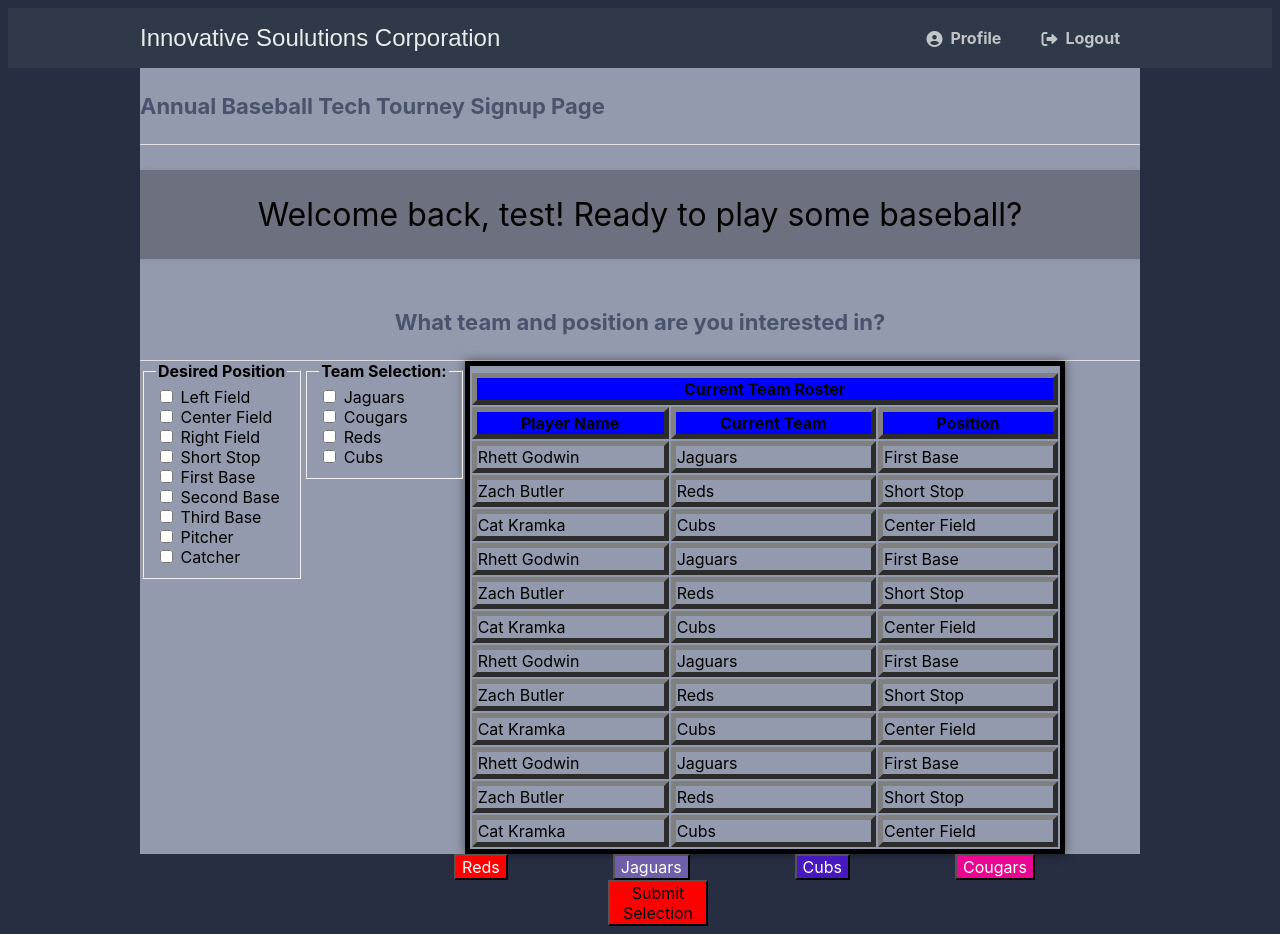
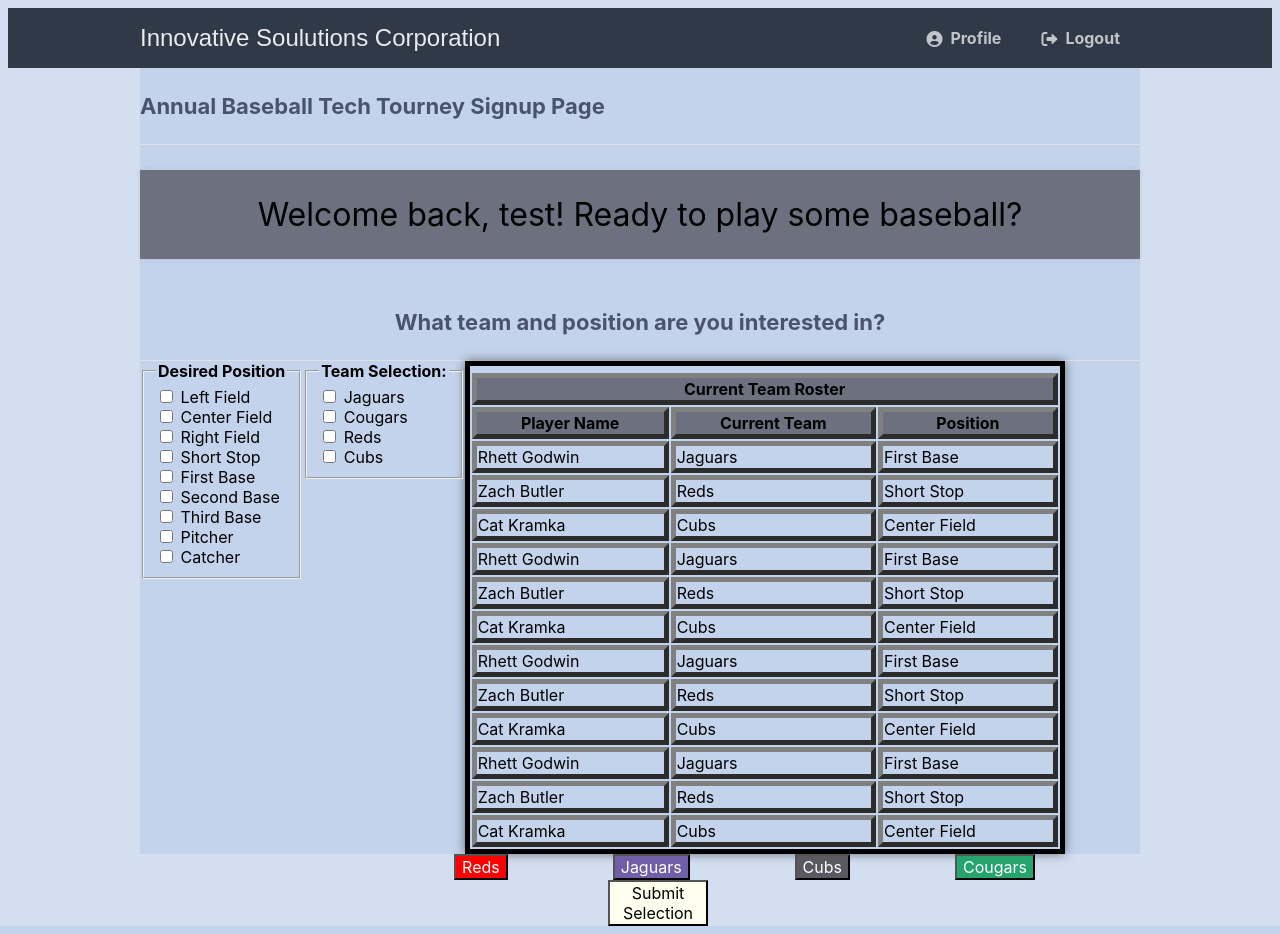
Before and after one commit to Rhgodwin/BaseballSignup, a PHP site: page /home.php in a window 1280 px wide. Run offline with PHP 8.4, Linux system fonts and the light colour scheme; a user stored in the database is signed in.

Commit message:
Start of design work
Just a phew,  color changes to start.

```diff
--- a/style.css
+++ b/style.css
@@ -104,16 +104,16 @@ h1 {
 	padding: 2px 8px 0 0;
 }
 .navtop div a:hover {
-	color: #eaebed;
+	color: #0f56e350;
 }
 body.loggedin {
-	background-color: #282e42;
+	background-color: #becfebac;
 }
 .content {
 	width: 1000px;
 	max-height: fit-content;
 	margin: 0 auto;
-	background-color: #939aad;
+	background-color: #becfebac;
 }
 .content h2 {
 	margin: 0;
@@ -142,6 +142,7 @@ body.loggedin {
 	padding: 5px;
 	margin: 0 0 10px 0;
 }
+
 .fieldset1 {
 width:max-content;
 
@@ -177,7 +178,7 @@ color:white;
 		display:inline;
 		float:right;
 		margin-right: 105px;
-		background-color: rgb(69, 25, 190);
+		background-color: rgb(90, 88, 96);
 		color:white;
 		}
 
@@ -185,7 +186,7 @@ color:white;
 			display:inline;
 			float:right;
 			margin-right: 105px;
-			background-color: rgb(233, 7, 146);
+			background-color: rgb(37, 164, 109);
 			color:white;
 			}
 .ptable{
@@ -207,7 +208,7 @@ table{
  }
  thead{
 	 font-family: Arial, Helvetica, sans-serif;
-	 background-color: blue;
+	 background-color: rgb(231, 231, 248);
  }
  tr{
 	 padding:50px;
@@ -216,11 +217,12 @@ table{
 	 border: 1px soild black;
  }
  th{
-	 background-color:blue;
+	 background-color:#6d707e;
 
  }
  .btnSubmit{
-	background-color:red;
+	float: left;
+	background-color:ivory;
 	width:100px;
 	margin-left:600px;
 
```
Also changed, not shown: README.md.
